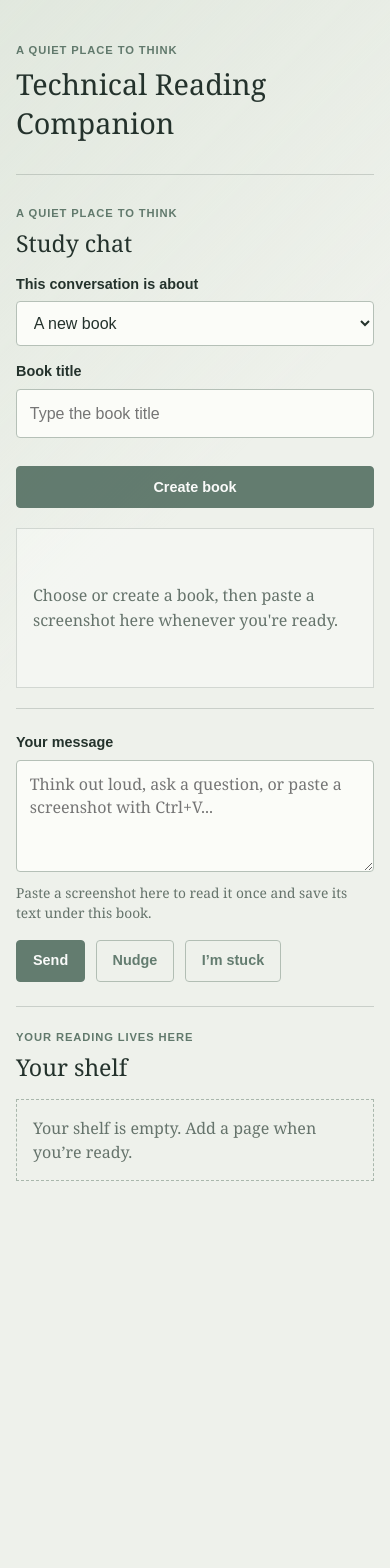
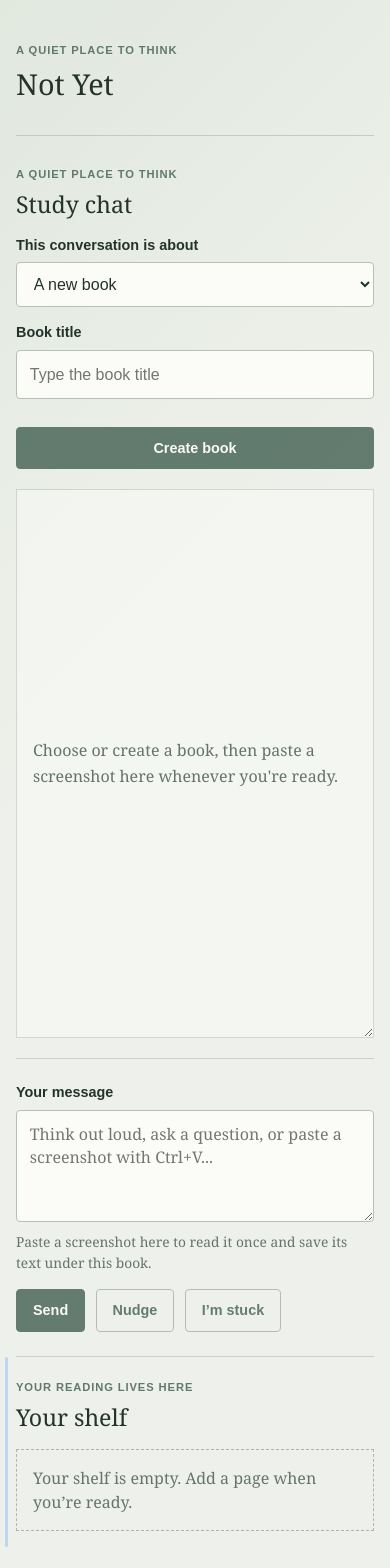
Before and after one commit to tanishka-lily/not-yet, a Next.js app: page / in a window 390 px wide. Shown: the top 1568 px of the page. Before the commit the page ends 1261 px from the top, so only its background shows below. Built offline with nearby package versions, Linux system fonts and the light colour scheme.

Commit message:
Rename to Not Yet, add README and LICENSE

```diff
--- a/app/globals.css
+++ b/app/globals.css
@@ -420,4 +420,101 @@ button:disabled {
   .masthead {
     align-items: flex-start;
   }
+  /* Adjustable layout */
+.workspace {
+  display: grid !important;
+  grid-template-columns: minmax(0, 1fr) var(--shelf-width, 300px) !important;
+  gap: 24px;
+  align-items: start;
 }
+
+.shelf-panel {
+  min-width: 0;
+}
+
+.chat-log {
+  height: var(--chat-height, 60vh) !important;
+  max-height: none !important;
+  min-height: 200px;
+  overflow-y: auto;
+  resize: vertical;
+}
+
+.book-spines {
+  display: flex;
+  flex-wrap: wrap;
+  gap: 8px;
+}
+
+.book-spine {
+  width: 38px !important;
+  height: 140px !important;
+  min-height: 0 !important;
+  padding: 8px 4px !important;
+  font-size: 0.8rem;
+}
+
+details.section-item > summary {
+  cursor: pointer;
+  font-weight: 600;
+  padding: 6px 0;
+}
+
+.passage-excerpt {
+  max-height: 220px;
+  overflow-y: auto;
+}
+
+.layout-controls {
+  margin: 0 0 16px;
+}
+
+.layout-controls > summary {
+  cursor: pointer;
+}
+
+@media (max-width: 800px) {
+  .workspace {
+    grid-template-columns: 1fr !important;
+  }
+}
+}
+/* Adjustable layout */
+.chat-log {
+  height: var(--chat-height, 65vh);
+  max-height: none !important;
+  min-height: 200px;
+  overflow-y: auto;
+  resize: vertical;
+}
+
+.book-spines {
+  display: flex;
+  flex-wrap: wrap;
+  gap: 8px;
+}
+
+.book-spine {
+  width: 38px !important;
+  height: 140px !important;
+  min-height: 0 !important;
+  padding: 8px 4px !important;
+  font-size: 0.8rem;
+}
+
+details.section-item > summary {
+  cursor: pointer;
+  font-weight: 600;
+  padding: 6px 0;
+}
+
+.passage-excerpt {
+  max-height: 220px;
+  overflow-y: auto;
+}
+
+@media (max-width: 800px) {
+  .workspace {
+    grid-template-columns: 1fr !important;
+  }
+}
--- a/app/layout.js
+++ b/app/layout.js
@@ -1,8 +1,8 @@
    import "./globals.css";
 
    export const metadata = {
-  title: "Technical Reading Companion",
-  description: "A calm companion for studying difficult books.",
+     title: "Not Yet",
+     description: "A calm study partner for hard technical books. It asks, nudges and remembers where you got stuck.",
    };
 
    export default function RootLayout({ children }) {
--- a/components/ReadingCompanion.js
+++ b/components/ReadingCompanion.js
@@ -1,12 +1,26 @@
 "use client";
 
-import { useEffect, useState } from "react";
+import { useEffect, useRef, useState } from "react";
 import StudyChat from "./StudyChat.js";
 import Shelf from "./Shelf.js";
-import { loadShelf, saveShelf, loadChat, saveChat } from "../lib/storage.js";
+import { loadShelf, saveShelf, loadChat, saveChat, loadLayout, saveLayout } from "../lib/storage.js";
+
+const DEFAULT_SHELF_WIDTH = 320;
+const MIN_SHELF_WIDTH = 200;
+const MAX_SHELF_WIDTH = 640;
 
 function createId() {
   return `${Date.now()}-${Math.random().toString(36).slice(2, 8)}`;
+}
+
+function clampWidth(value) {
+  const number = Number(value);
+
+  if (!Number.isFinite(number)) {
+    return DEFAULT_SHELF_WIDTH;
+  }
+
+  return Math.min(MAX_SHELF_WIDTH, Math.max(MIN_SHELF_WIDTH, Math.round(number)));
 }
 
 export default function ReadingCompanion() {
@@ -23,6 +37,10 @@ export default function ReadingCompanion() {
   const [nudgeCount, setNudgeCount] = useState(0);
   const [busyAction, setBusyAction] = useState("");
   const [error, setError] = useState("");
+  const [shelfWidth, setShelfWidth] = useState(DEFAULT_SHELF_WIDTH);
+  const [resizing, setResizing] = useState(false);
+  const [hovering, setHovering] = useState(false);
+  const workspaceRef = useRef(null);
 
   useEffect(() => {
     const timer = window.setTimeout(() => {
@@ -33,6 +51,7 @@ export default function ReadingCompanion() {
         setSelectedBookId(result.books[0].id);
         setMessages(loadChat(result.books[0].id));
       }
+      setShelfWidth(clampWidth(loadLayout({ shelfWidth: DEFAULT_SHELF_WIDTH }).shelfWidth));
     }, 0);
 
     return () => window.clearTimeout(timer);
@@ -51,6 +70,36 @@ export default function ReadingCompanion() {
   }, [messages, selectedBookId]);
 
   const selectedBook = books.find((book) => book.id === selectedBookId);
+
+  function startResize(event) {
+    event.preventDefault();
+    event.currentTarget.setPointerCapture(event.pointerId);
+    setResizing(true);
+  }
+
+  function moveResize(event) {
+    if (!resizing || !workspaceRef.current) {
+      return;
+    }
+
+    const rect = workspaceRef.current.getBoundingClientRect();
+    setShelfWidth(clampWidth(rect.right - event.clientX - 10));
+  }
+
+  function endResize(event) {
+    if (!resizing) {
+      return;
+    }
+
+    event.currentTarget.releasePointerCapture?.(event.pointerId);
+    setResizing(false);
+    saveLayout({ shelfWidth });
+  }
+
+  function resetLayout() {
+    setShelfWidth(DEFAULT_SHELF_WIDTH);
+    saveLayout({ shelfWidth: DEFAULT_SHELF_WIDTH });
+  }
 
   function updateShelf(nextBooks) {
     setBooks(nextBooks);
@@ -74,7 +123,7 @@ export default function ReadingCompanion() {
     updateShelf(nextBooks);
   }
 
-    function saveStickingPoint(sectionId, note) {
+  function saveStickingPoint(sectionId, note) {
     const cleanNote = note.trim();
 
     if (!selectedBook || !sectionId || !cleanNote) {
@@ -104,7 +153,7 @@ export default function ReadingCompanion() {
     addMessage("assistant", "Saved. That's a good place to come back to, and there's nothing to fix right now.");
   }
 
-    function setPointStatus(sectionId, pointId, status) {
+  function setPointStatus(sectionId, pointId, status) {
     if (!selectedBook) {
       return;
     }
@@ -348,24 +397,34 @@ export default function ReadingCompanion() {
     }
   }
 
+  const handleLit = resizing || hovering;
+
   return (
     <main className="app-shell">
       <header className="masthead">
         <div>
           <p className="eyebrow">A quiet place to think</p>
-          <h1>Technical Reading Companion</h1>
+          <h1>Not Yet</h1>
         </div>
       </header>
 
-      <div className="workspace">
+      <div
+        className="workspace"
+        ref={workspaceRef}
+        style={{
+          "--shelf-width": `${shelfWidth}px`,
+          "--chat-height": "65vh",
+          display: "grid",
+          gridTemplateColumns: `minmax(0, 1fr) ${shelfWidth}px`,
+        }}
+      >
         <StudyChat
           books={books}
-                    selectedBook={selectedBook}
-          onSaveStuckPoint={saveStickingPoint}
           busyAction={busyAction}
           draftMessage={draftMessage}
           error={error}
           messages={messages}
+          selectedBook={selectedBook}
           newBookTitle={newBookTitle}
           nudgeCount={nudgeCount}
           onBookChange={selectBook}
@@ -376,6 +435,7 @@ export default function ReadingCompanion() {
           onNudge={requestNudge}
           onPageLabelChange={setPageLabel}
           onPaste={handlePaste}
+          onSaveStuckPoint={saveStickingPoint}
           onTranscriptionChange={setTranscription}
           onSaveSection={saveTextSection}
           onSendMessage={sendMessage}
@@ -386,8 +446,49 @@ export default function ReadingCompanion() {
           storageAvailable={storageAvailable}
           transcription={transcription}
         />
-        <aside className="shelf-panel">
-                    <Shelf books={books} onDeleteSection={deleteSection} onOpenBook={selectBook} onRevisit={revisitStickingPoint} onSetPointStatus={setPointStatus} selectedBookId={selectedBookId} />
+        <aside className="shelf-panel" style={{ position: "relative", minWidth: 0 }}>
+          <div
+            aria-label="Drag to resize the shelf. Double-click to reset."
+            onDoubleClick={resetLayout}
+            onPointerCancel={endResize}
+            onPointerDown={startResize}
+            onPointerEnter={() => setHovering(true)}
+            onPointerLeave={() => setHovering(false)}
+            onPointerMove={moveResize}
+            onPointerUp={endResize}
+            role="separator"
+            style={{
+              position: "absolute",
+              left: -16,
+              top: 0,
+              bottom: 0,
+              width: 12,
+              cursor: "col-resize",
+              touchAction: "none",
+              display: "flex",
+              justifyContent: "center",
+              zIndex: 5,
+            }}
+            title="Drag to resize. Double-click to reset."
+          >
+            <div
+              style={{
+                width: 3,
+                height: "100%",
+                borderRadius: 2,
+                background: handleLit ? "#3b82f6" : "rgba(59, 130, 246, 0.25)",
+                transition: "background 0.15s",
+              }}
+            />
+          </div>
+          <Shelf
+            books={books}
+            onDeleteSection={deleteSection}
+            onOpenBook={selectBook}
+            onRevisit={revisitStickingPoint}
+            onSetPointStatus={setPointStatus}
+            selectedBookId={selectedBookId}
+          />
         </aside>
       </div>
     </main>
--- a/components/Shelf.js
+++ b/components/Shelf.js
@@ -38,14 +38,19 @@ export default function Shelf({
           {selectedBook.sections.length === 0 ? (
             <p className="muted">No pages added yet.</p>
           ) : (
-            selectedBook.sections.map((section) => {
+            selectedBook.sections.map((section, index) => {
               const points = section.stickingPoints ?? [];
               const active = points.filter((point) => point.status !== "understood");
               const understood = points.filter((point) => point.status === "understood");
+              const label = section.pageLabel || `Section ${index + 1}`;
 
               return (
-                <article className="section-item" key={section.id}>
-                  <p className="eyebrow">{section.pageLabel || "Section"}</p>
+                <details className="section-item" key={section.id}>
+                  <summary>
+                    {label}
+                    {active.length > 0 ? ` · ${active.length} stuck` : ""}
+                  </summary>
+
                   <p className="passage-excerpt">{section.passageText}</p>
 
                   {active.length > 0 && (
@@ -94,7 +99,7 @@ export default function Shelf({
                   >
                     Remove this section
                   </button>
-                </article>
+                </details>
               );
             })
           )}
--- a/lib/storage.js
+++ b/lib/storage.js
@@ -1,4 +1,6 @@
 const STORAGE_KEY = "technical-reading-companion:shelf:v1";
+const CHAT_KEY_PREFIX = "technical-reading-companion:chat:v1:";
+const LAYOUT_KEY = "technical-reading-companion:layout:v1";
 
 export function loadShelf() {
   try {
@@ -29,8 +31,6 @@ export function saveShelf(books) {
   }
 }
 
-const CHAT_KEY_PREFIX = "technical-reading-companion:chat:v1:";
-
 export function loadChat(bookId) {
   try {
     const stored = window.localStorage.getItem(CHAT_KEY_PREFIX + bookId);
@@ -49,3 +49,21 @@ export function saveChat(bookId, messages) {
     return false;
   }
 }
+
+export function loadLayout(defaults) {
+  try {
+    const stored = window.localStorage.getItem(LAYOUT_KEY);
+    return stored ? { ...defaults, ...JSON.parse(stored) } : defaults;
+  } catch {
+    return defaults;
+  }
+}
+
+export function saveLayout(layout) {
+  try {
+    window.localStorage.setItem(LAYOUT_KEY, JSON.stringify(layout));
+    return true;
+  } catch {
+    return false;
+  }
+}
```
Also changed, not shown: components/LayoutControls.js (added, +59 -0 lines), 2 other files (tests, documents, lock files or other folders). Lines whose indentation alone changed are shown as unchanged.
